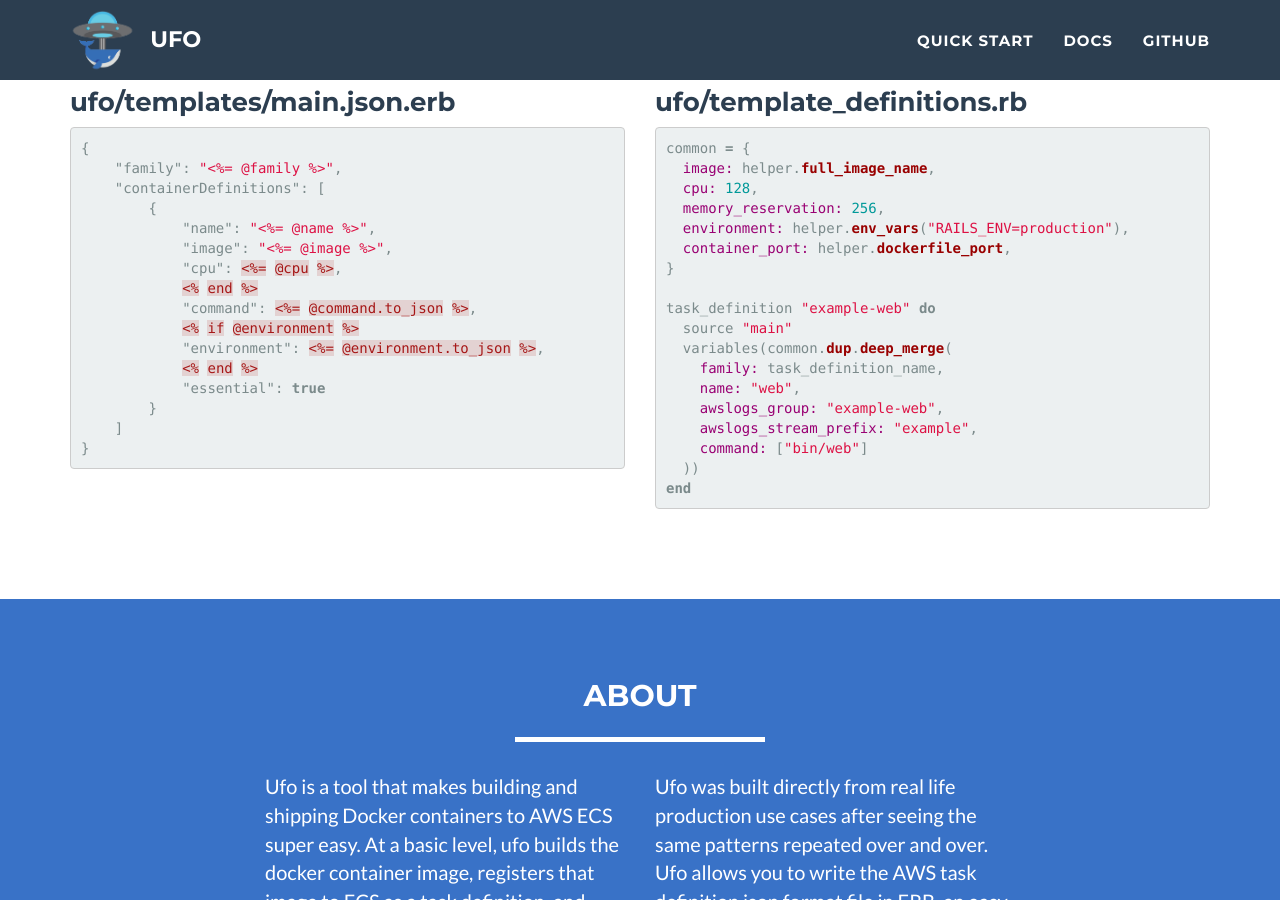
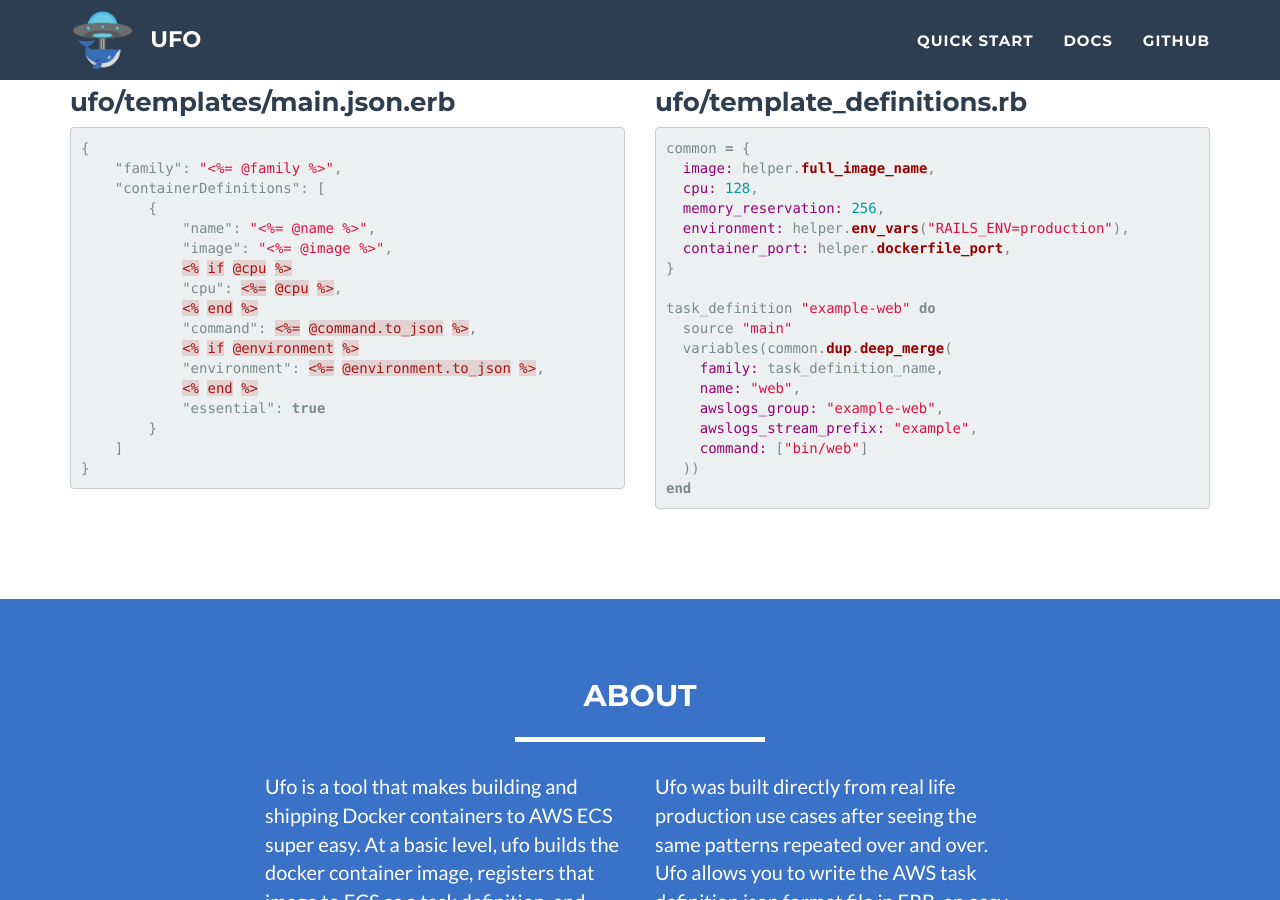
Before and after one commit to boltops-tools/ufo, a Jekyll site: the page built from docs/index.html, in a window 1280 px wide and 900 px high, scrolled down 1408 px. Built offline with Jekyll 4.4.1, drawn with Linux system fonts in a browser that asks for light colours.

Commit message:
Update commands.html

```diff
--- a/docs/_includes/commands.html
+++ b/docs/_includes/commands.html
@@ -35,6 +35,7 @@ ufo destroy
         {
             "name": "<%= @name %>",
             "image": "<%= @image %>",
+            <% if @cpu %>
             "cpu": <%= @cpu %>,
             <% end %>
             "command": <%= @command.to_json %>,
```
